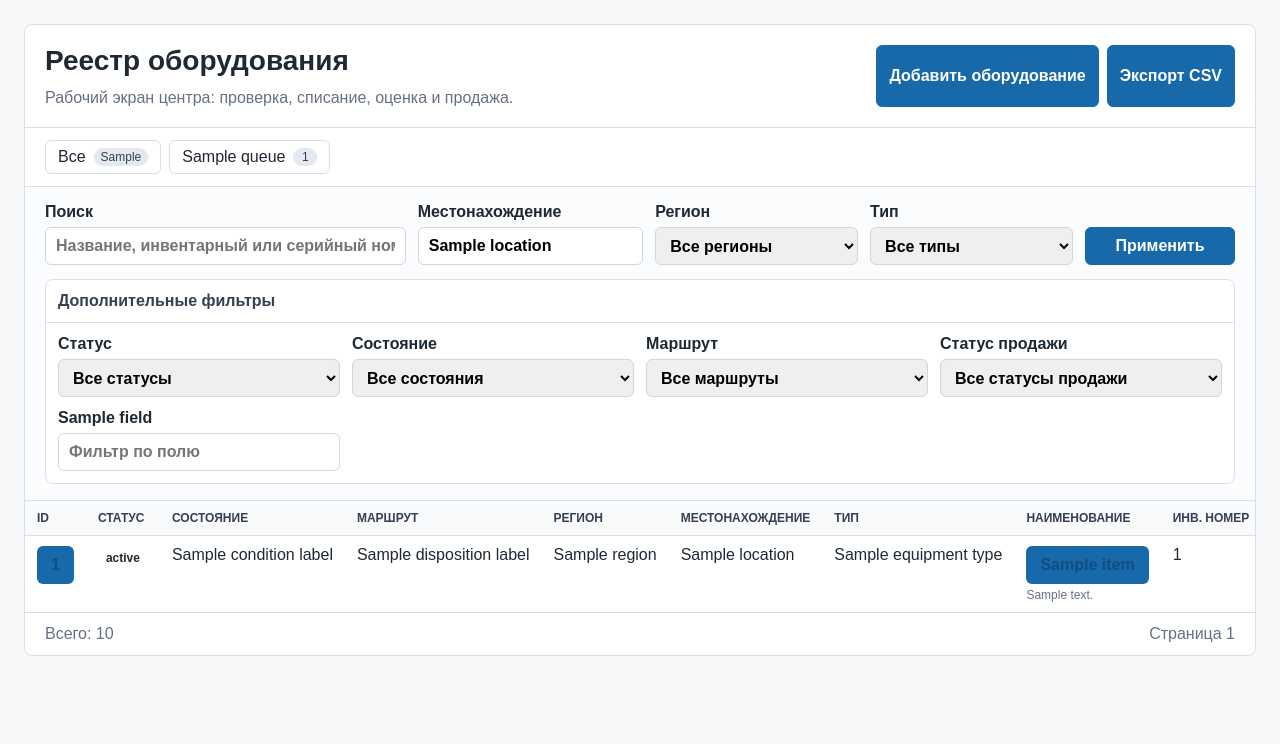
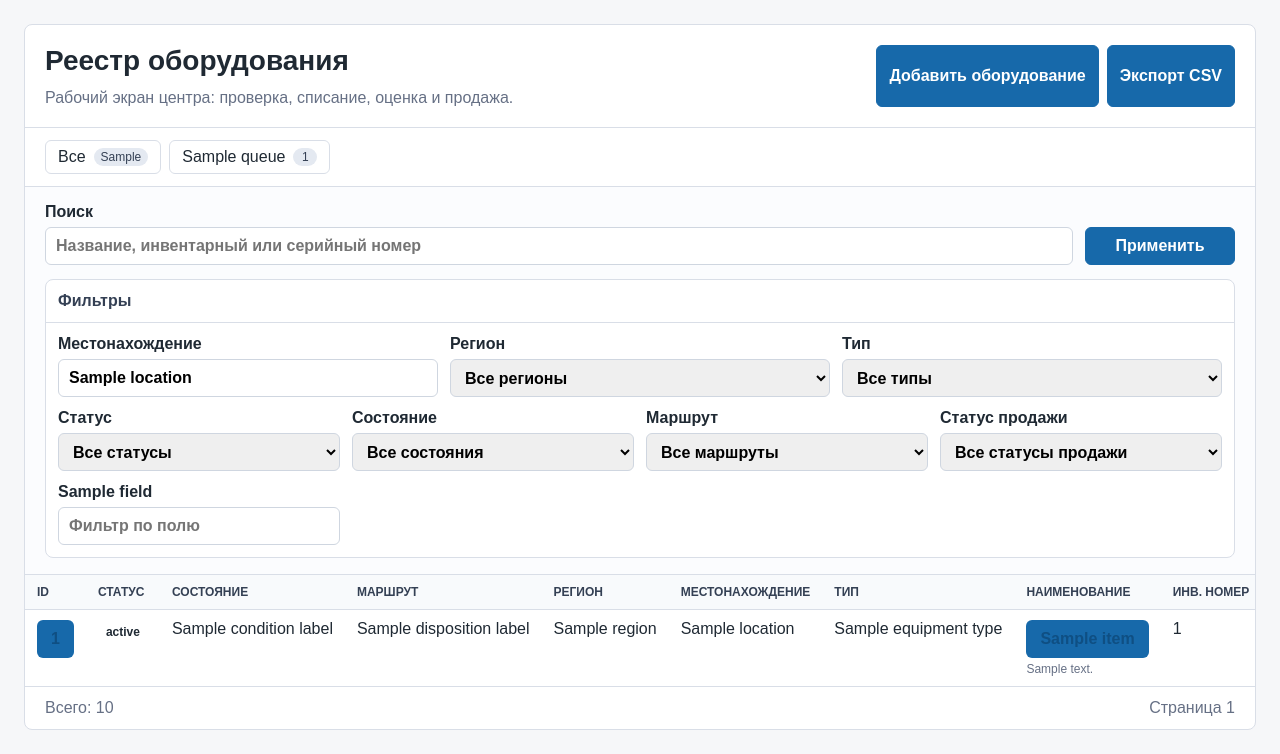
Before and after one commit to milexx/equipment-accounting, a FastAPI app: template app/templates/equipment/index.html in a window 1280 px wide. Shown: the part 56-810 px from the top of the page. Before the commit the page ends 712 px from the top, so only its background shows below. Run offline with FastAPI, Linux system fonts and the light colour scheme; the template is opened without the code that fills it: most values are stand-ins (such as "Sample title", 1, 10 or a date in 2020); parts of the project's set-up code (start-up, migrations or seed data) failed here and were passed over; some libraries are stand-ins or nearby versions.

Commit message:
Make registry filters compact

```diff
--- a/app/static/app.css
+++ b/app/static/app.css
@@ -462,8 +462,12 @@ button:disabled {
   grid-template-columns: minmax(280px, 1.6fr) minmax(210px, 1fr) minmax(180px, 0.9fr) minmax(180px, 0.9fr) 150px;
 }
 
+.filter-row-search {
+  grid-template-columns: minmax(320px, 1fr) 150px;
+}
+
 .filter-row-taxonomy {
-  grid-template-columns: repeat(2, minmax(220px, 1fr));
+  grid-template-columns: repeat(3, minmax(220px, 1fr));
 }
 
 .filter-row-process,
@@ -1082,6 +1086,10 @@ textarea {
     grid-template-columns: repeat(2, minmax(0, 1fr));
   }
 
+  .filter-row-search {
+    grid-template-columns: minmax(0, 1fr) 150px;
+  }
+
   .filter-actions {
     grid-column: 1 / -1;
   }
@@ -1122,6 +1130,7 @@ textarea {
 
   .filter-row,
   .filter-row-main,
+  .filter-row-search,
   .filter-row-taxonomy,
   .filter-row-process,
   .filter-row-attributes {
--- a/app/templates/equipment/index.html
+++ b/app/templates/equipment/index.html
@@ -4,7 +4,7 @@
   <meta charset="utf-8">
   <meta name="viewport" content="width=device-width, initial-scale=1">
   <title>Реестр оборудования</title>
-  <link rel="stylesheet" href="/static/app.css?v=20260614-operational-registry">
+  <link rel="stylesheet" href="/static/app.css?v=20260614-compact-registry">
 </head>
 <body>
   <header class="topbar">
@@ -44,11 +44,19 @@
         {% if queue %}
           <input type="hidden" name="queue" value="{{ queue }}">
         {% endif %}
-        <div class="filter-row filter-row-main">
+        <div class="filter-row filter-row-search">
           <label class="filter-field">
             Поиск
             <input name="q" value="{{ q }}" placeholder="Название, инвентарный или серийный номер">
           </label>
+          <div class="filter-actions">
+            <button type="submit" class="primary">Применить</button>
+          </div>
+        </div>
+
+        <details class="advanced-filters" {% if location or region_id or equipment_type_id or status or condition or disposition or sale_status or attribute_filters %}open{% endif %}>
+          <summary>Фильтры</summary>
+          <div class="filter-row filter-row-taxonomy">
           <label class="filter-field">
             Местонахождение
             <input name="location" value="{{ location }}" placeholder="Склад, кабинет, стойка">
@@ -75,13 +83,7 @@
               {% endfor %}
             </select>
           </label>
-          <div class="filter-actions">
-            <button type="submit" class="primary">Применить</button>
           </div>
-        </div>
-
-        <details class="advanced-filters" {% if status or condition or disposition or sale_status or attribute_filters %}open{% endif %}>
-          <summary>Дополнительные фильтры</summary>
           <div class="filter-row filter-row-process">
             <label class="filter-field">
               Статус
```
